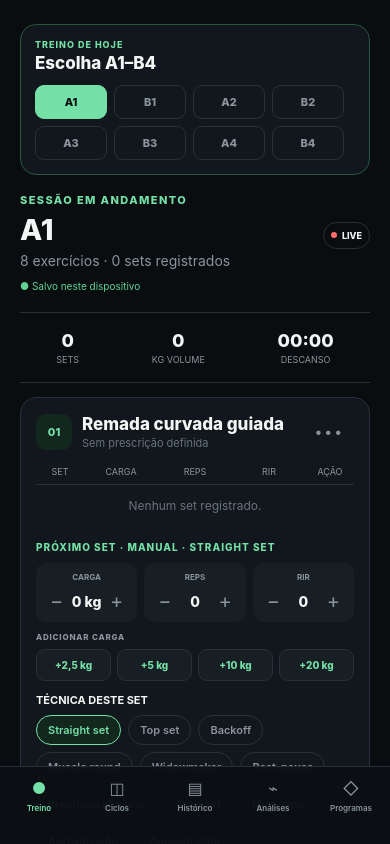
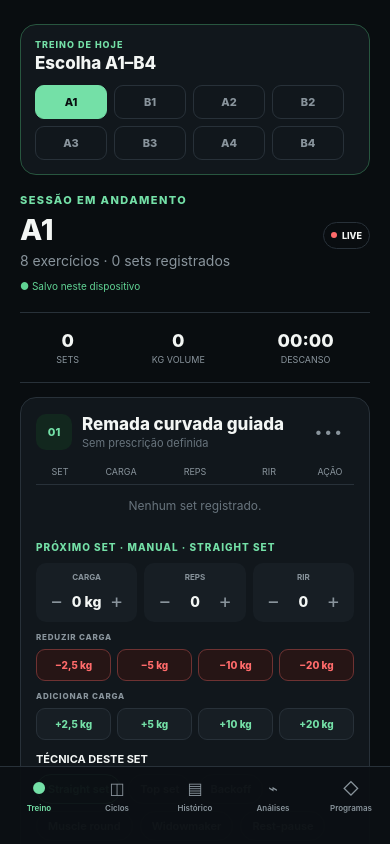
Before and after one commit to lucassbragaa/setlog, a React Native app: screen / in a window 390 px wide. Built offline with nearby package versions, Linux system fonts and the light colour scheme.

Commit message:
Add quick weight reductions

```diff
--- a/src/screens/WorkoutScreen.tsx
+++ b/src/screens/WorkoutScreen.tsx
@@ -109,7 +109,15 @@ function ExerciseCard({ block, index, onChange, onRemove }: {
         <Stepper label="RIR" value={rir} max={10} onChange={setRir} />
       </View>
       <View style={styles.quickWeights}>
-        <Text style={styles.quickWeightsLabel}>ADICIONAR CARGA</Text>
+        <Text style={styles.quickWeightsLabel}>REDUZIR CARGA</Text>
+        <View style={styles.quickWeightsRow}>
+          {[2.5, 5, 10, 20].map(amount => (
+            <Pressable key={amount} style={[styles.quickWeight, styles.quickWeightReduce]} onPress={() => setWeight(value => Math.max(0, value - amount))}>
+              <Text style={styles.quickWeightReduceText}>{'−' + String(amount).replace('.', ',') + ' kg'}</Text>
+            </Pressable>
+          ))}
+        </View>
+        <Text style={[styles.quickWeightsLabel, styles.addWeightLabel]}>ADICIONAR CARGA</Text>
         <View style={styles.quickWeightsRow}>
           {[2.5, 5, 10, 20].map(amount => (
             <Pressable key={amount} style={styles.quickWeight} onPress={() => setWeight(value => Math.min(999, value + amount))}>
@@ -308,6 +316,9 @@ const styles = StyleSheet.create({
   quickWeightsRow: { flexDirection: 'row', gap: 6 },
   quickWeight: { flex: 1, backgroundColor: colors.elevated, borderColor: colors.border, borderWidth: 1, borderRadius: 9, paddingVertical: 9, alignItems: 'center' },
   quickWeightText: { color: colors.accent, fontSize: 10, fontWeight: '800' },
+  quickWeightReduce: { borderColor: '#6F3232', backgroundColor: '#261515' },
+  quickWeightReduceText: { color: colors.danger, fontSize: 10, fontWeight: '800' },
+  addWeightLabel: { marginTop: 10 },
   chips: { flexDirection: 'row', gap: 7, flexWrap: 'wrap', alignItems: 'center', marginTop: 8, marginBottom: 10 },
   details: { backgroundColor: colors.elevated, borderRadius: 11, padding: 12, marginTop: 10 },
   detailTitle: { color: colors.text, fontSize: 11, fontWeight: '700', marginTop: 12 },
```
